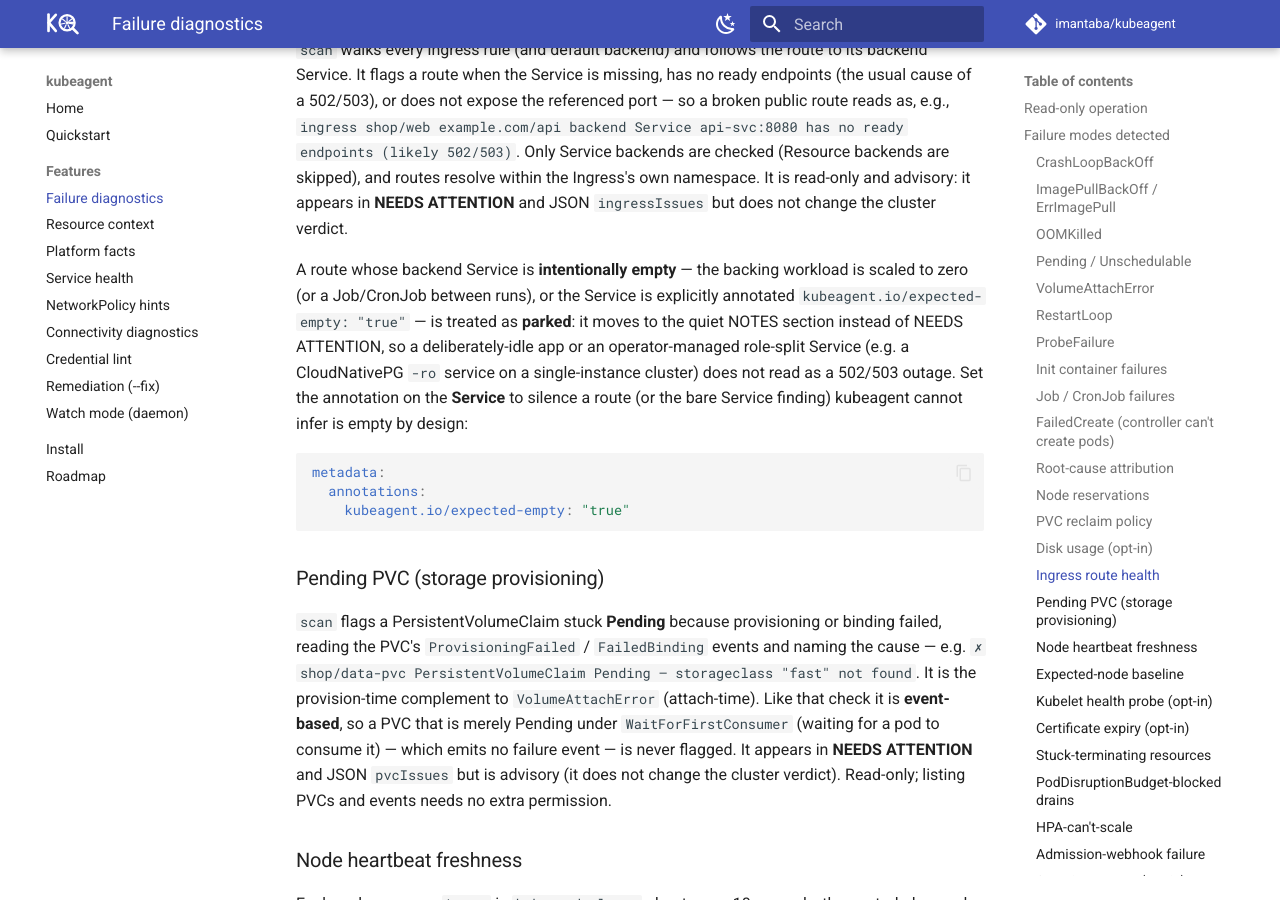
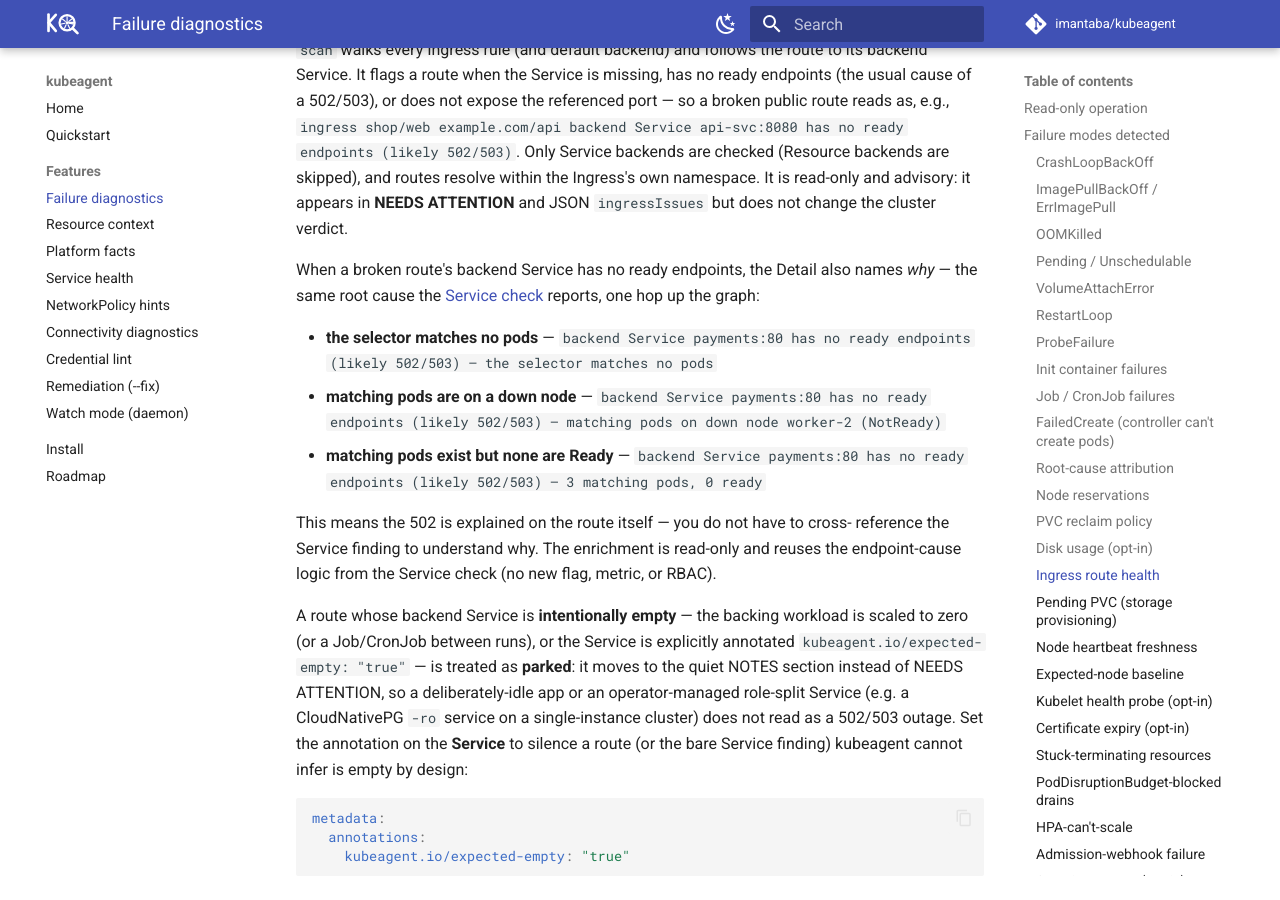
Before and after one commit to imantaba/kubeagent, an MkDocs documentation site: the page built from website/docs/features/diagnostics.md, in a window 1280 px wide and 900 px high, scrolled down 4275 px. Built offline with MkDocs 1.6.1 and Material for MkDocs 9.7.7, drawn with Linux system fonts in a browser that asks for light colours; comment, search, counter and statistics services are not loaded.

Commit message:
test+docs: golden coverage and documentation for Ingress-route root cause

```diff
--- a/website/docs/features/diagnostics.md
+++ b/website/docs/features/diagnostics.md
@@ -185,6 +185,23 @@ example.com/api backend Service api-svc:8080 has no ready endpoints (likely
 routes resolve within the Ingress's own namespace. It is read-only and advisory:
 it appears in **NEEDS ATTENTION** and JSON `ingressIssues` but does not change
 the cluster verdict.
+
+When a broken route's backend Service has no ready endpoints, the Detail also
+names *why* — the same root cause the [Service check](service-health.md) reports,
+one hop up the graph:
+
+- **the selector matches no pods** — `backend Service payments:80 has no ready
+  endpoints (likely 502/503) — the selector matches no pods`
+- **matching pods are on a down node** — `backend Service payments:80 has no
+  ready endpoints (likely 502/503) — matching pods on down node worker-2
+  (NotReady)`
+- **matching pods exist but none are Ready** — `backend Service payments:80 has
+  no ready endpoints (likely 502/503) — 3 matching pods, 0 ready`
+
+This means the 502 is explained on the route itself — you do not have to cross-
+reference the Service finding to understand why. The enrichment is read-only and
+reuses the endpoint-cause logic from the Service check (no new flag, metric, or
+RBAC).
 
 A route whose backend Service is **intentionally empty** — the backing workload is scaled to zero (or a Job/CronJob between runs), or the Service is explicitly annotated `kubeagent.io/expected-empty: "true"` — is treated as **parked**: it moves to the quiet NOTES section instead of NEEDS ATTENTION, so a deliberately-idle app or an operator-managed role-split Service (e.g. a CloudNativePG `-ro` service on a single-instance cluster) does not read as a 502/503 outage. Set the annotation on the **Service** to silence a route (or the bare Service finding) kubeagent cannot infer is empty by design:
 
```
Also changed, not shown: website/docs/roadmap.md (+7 -0 lines), CHANGELOG.md, README.md, 2 other files.
